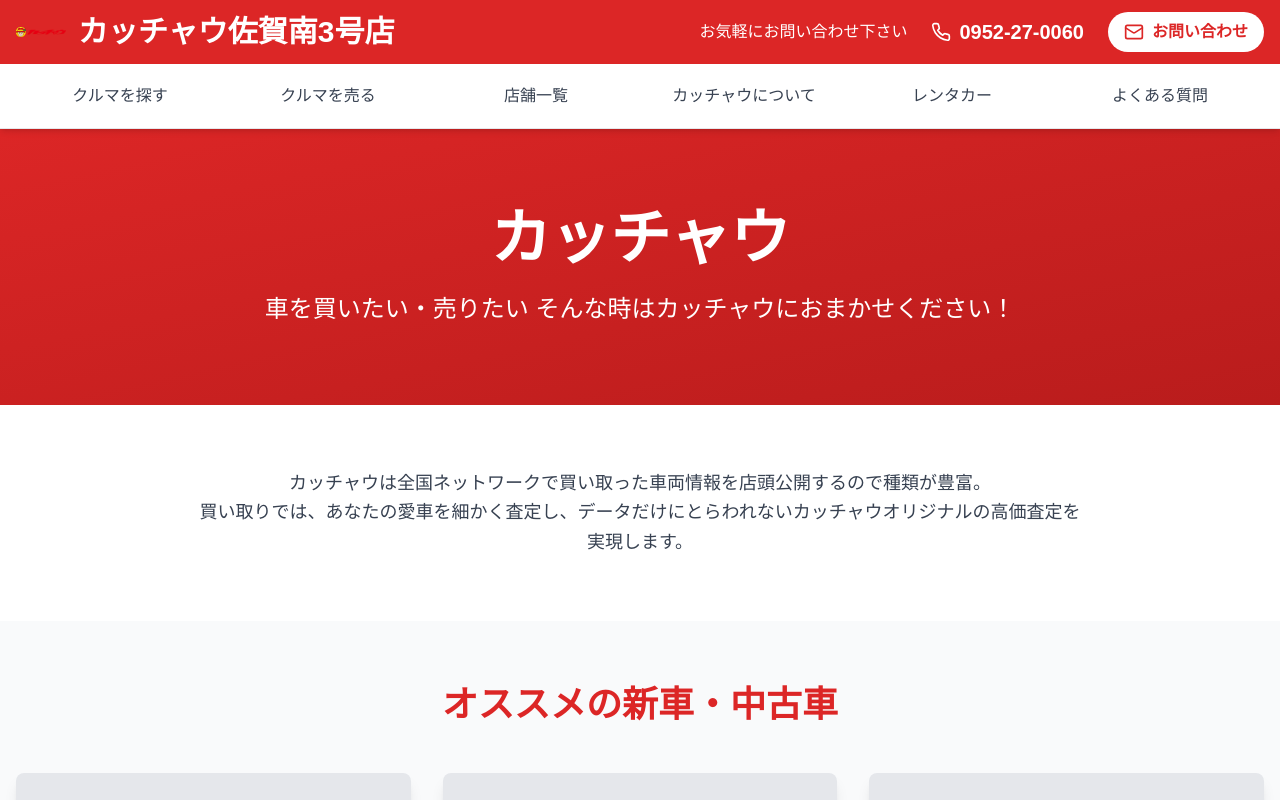
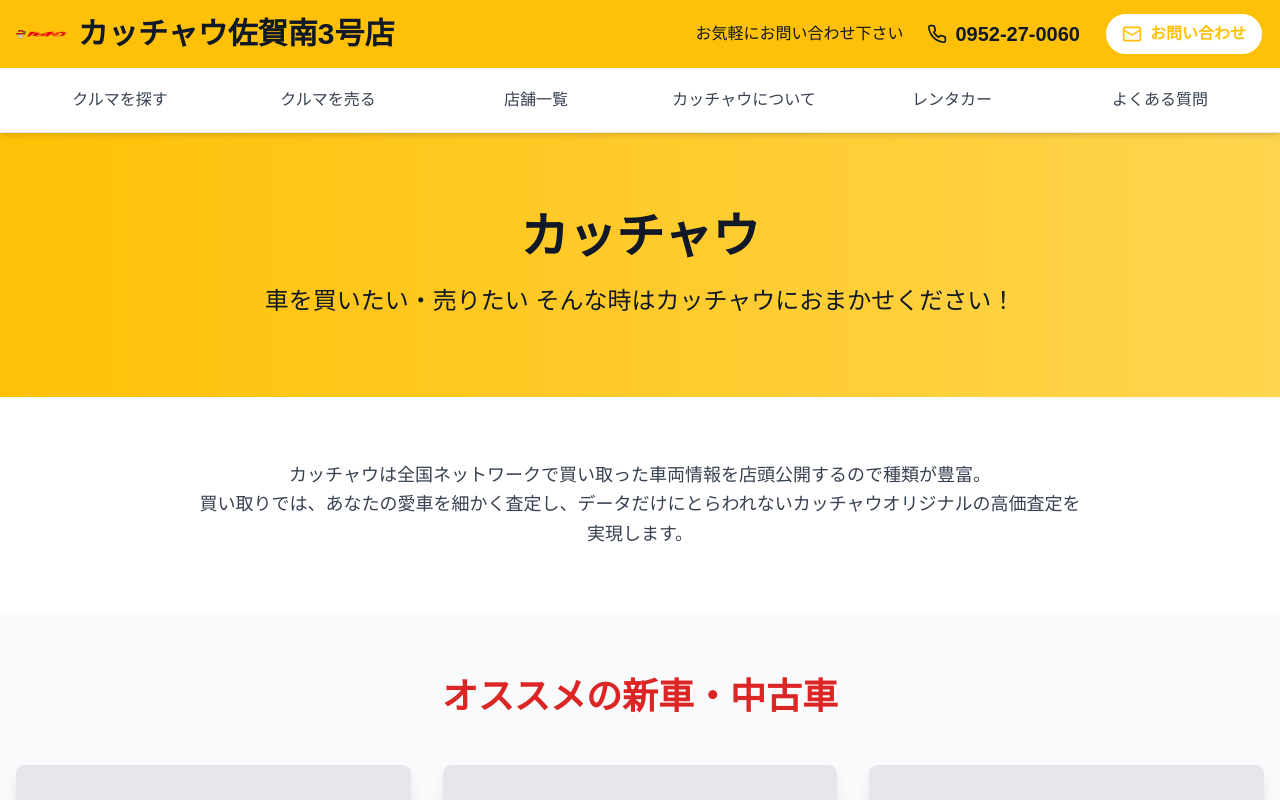
Before and after one commit to homepagebusinessfc-debug/homepage-business-project, a Next.js app: page / in a window 1280 px wide. Shown: the top 800 px of the page. Built offline with nearby package versions, Linux system fonts and the light colour scheme.

Commit message:
Update 3 files
- /components/Header.tsx
- /app/page.tsx
- /tailwind.config.ts

```diff
--- a/app/page.tsx
+++ b/app/page.tsx
@@ -6,11 +6,13 @@ import Image from 'next/image';
 export default function Home() {
   return (
     <div className="min-h-screen">
-      {/* Hero Section */}
-      <section className="bg-gradient-to-br from-red-600 to-red-700 text-white py-20 px-4">
-        <div className="max-w-7xl mx-auto text-center">
-          <h1 className="text-5xl md:text-6xl font-bold mb-6">カッチャウ</h1>
-          <p className="text-xl md:text-2xl max-w-3xl mx-auto">
+      {/* Hero Section - 紫→黄色グラデーション */}
+      <section className="bg-gradient-to-r from-[#FFC107] to-[#FFD54F] text-gray-900 py-20 px-4">
+        <div className="max-w-4xl mx-auto text-center">
+          <h1 className="text-4xl md:text-5xl font-bold mb-6">
+            カッチャウ
+          </h1>
+          <p className="text-xl md:text-2xl">
             車を買いたい・売りたい そんな時はカッチャウにおまかせください！
           </p>
         </div>
@@ -119,7 +121,7 @@ export default function Home() {
       <section className="py-12 text-center bg-gray-50">
         <button
           onClick={() => window.scrollTo({ top: 0, behavior: 'smooth' })}
-          className="px-8 py-4 bg-red-600 text-white rounded-full font-bold text-lg hover:bg-red-700 transition-colors"
+          className="px-8 py-4 bg-[#FFC107] text-white rounded-full font-bold text-lg hover:bg-red-700 transition-colors"
         >
           ページトップへ
         </button>
--- a/components/Header.tsx
+++ b/components/Header.tsx
@@ -20,7 +20,7 @@ export default function Header() {
   return (
     <header className="bg-white shadow-md sticky top-0 z-50">
       {/* Top Bar */}
-      <div className="bg-red-600 text-white py-3 px-4">
+      <div className="bg-[#FFC107] text-gray-900 py-3 px-4">
         <div className="max-w-7xl mx-auto flex flex-col md:flex-row justify-between items-center gap-3">
           <Link href="/" className="flex items-center gap-3 text-2xl md:text-3xl font-bold hover:opacity-90 transition-opacity">
             <Image
@@ -41,7 +41,7 @@ export default function Header() {
             </a>
             <Link
               href="/contact"
-              className="flex items-center gap-2 bg-white text-red-600 px-4 py-2 rounded-full hover:bg-gray-100 transition-colors"
+              className="flex items-center gap-2 bg-white text-[#FFC107] px-4 py-2 rounded-full hover:bg-gray-100 transition-colors border-2 border-[#FFC107]"
             >
               <Mail size={20} />
               <span className="font-semibold">お問い合わせ</span>
@@ -69,7 +69,7 @@ export default function Header() {
               <li key={item.href} className="flex-1">
                 <Link
                   href={item.href}
-                  className="block py-5 px-4 text-center text-gray-700 hover:bg-gray-50 hover:text-red-600 border-b-3 border-transparent hover:border-red-600 transition-all duration-200"
+                  className="block py-5 px-4 text-center text-gray-700 hover:bg-gray-50 hover:text-[#FFC107] border-b-3 border-transparent hover:border-[#FFC107] transition-all duration-200"
                 >
                   {item.label}
                 </Link>
@@ -85,7 +85,7 @@ export default function Header() {
                   <Link
                     href={item.href}
                     onClick={() => setIsMenuOpen(false)}
-                    className="block py-3 px-4 text-gray-700 hover:bg-gray-50 hover:text-red-600 rounded-lg transition-colors"
+                    className="block py-3 px-4 text-gray-700 hover:bg-gray-50 hover:text-[#FFC107] rounded-lg transition-colors"
                   >
                     {item.label}
                   </Link>
--- a/tailwind.config.ts
+++ b/tailwind.config.ts
@@ -23,6 +23,22 @@ const config: Config = {
           800: '#991b1b',
           900: '#7f1d1d',
         },
+        'kacchau-yellow': {
+          50: '#fffbeb',
+          100: '#fef3c7',
+          200: '#fde68a',
+          300: '#fcd34d',
+          400: '#fbbf24',
+          500: '#f59e0b',
+          600: '#d97706',
+          700: '#b45309',
+          800: '#92400e',
+          900: '#78350f',
+        },
+        // メインカラーのショートカット
+        'kacchau': '#FFC107',
+        'kacchau-dark': '#FFB300',
+        'kacchau-light': '#FFD54F',
       },
       fontFamily: {
         sans: [
```
